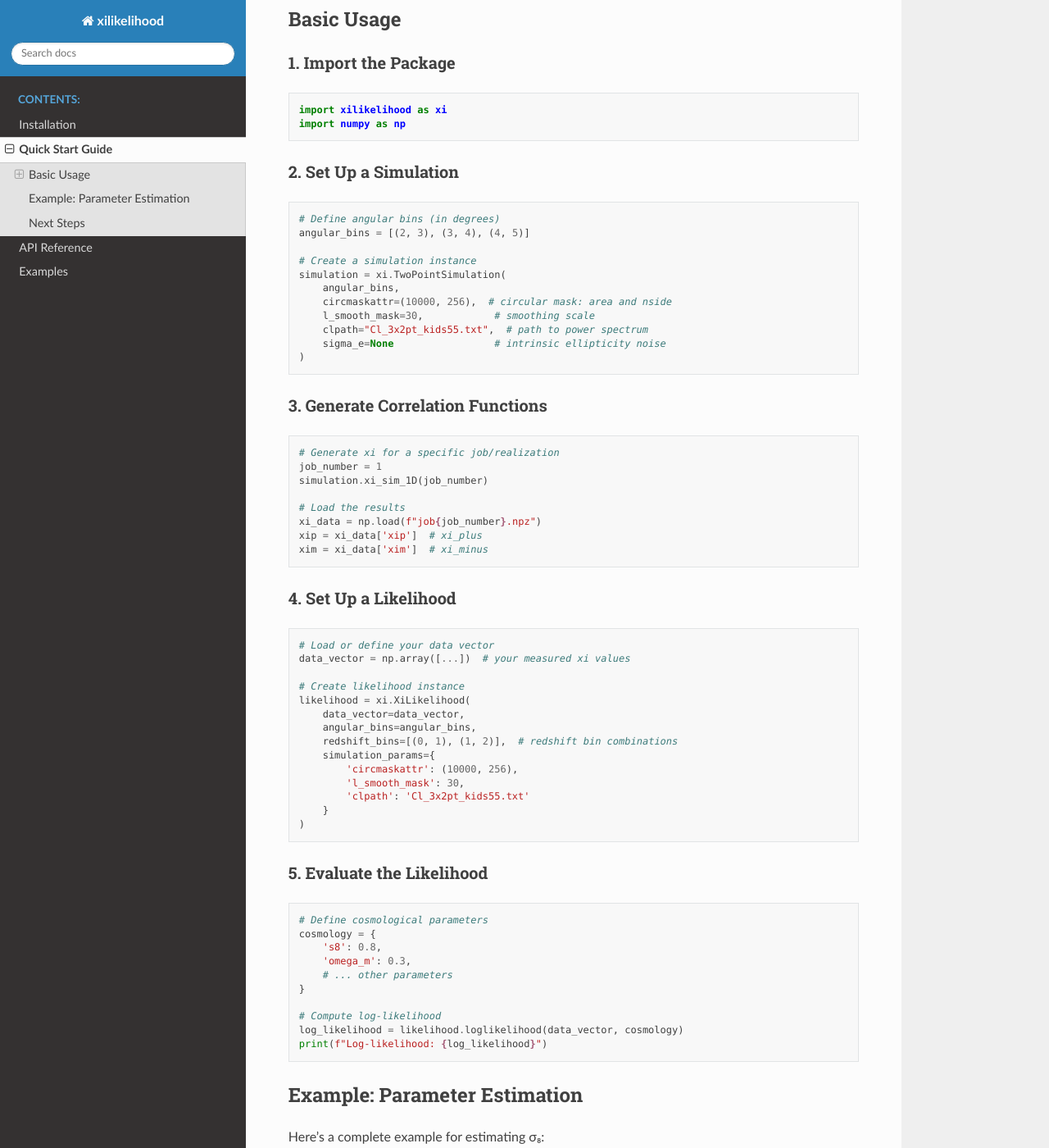
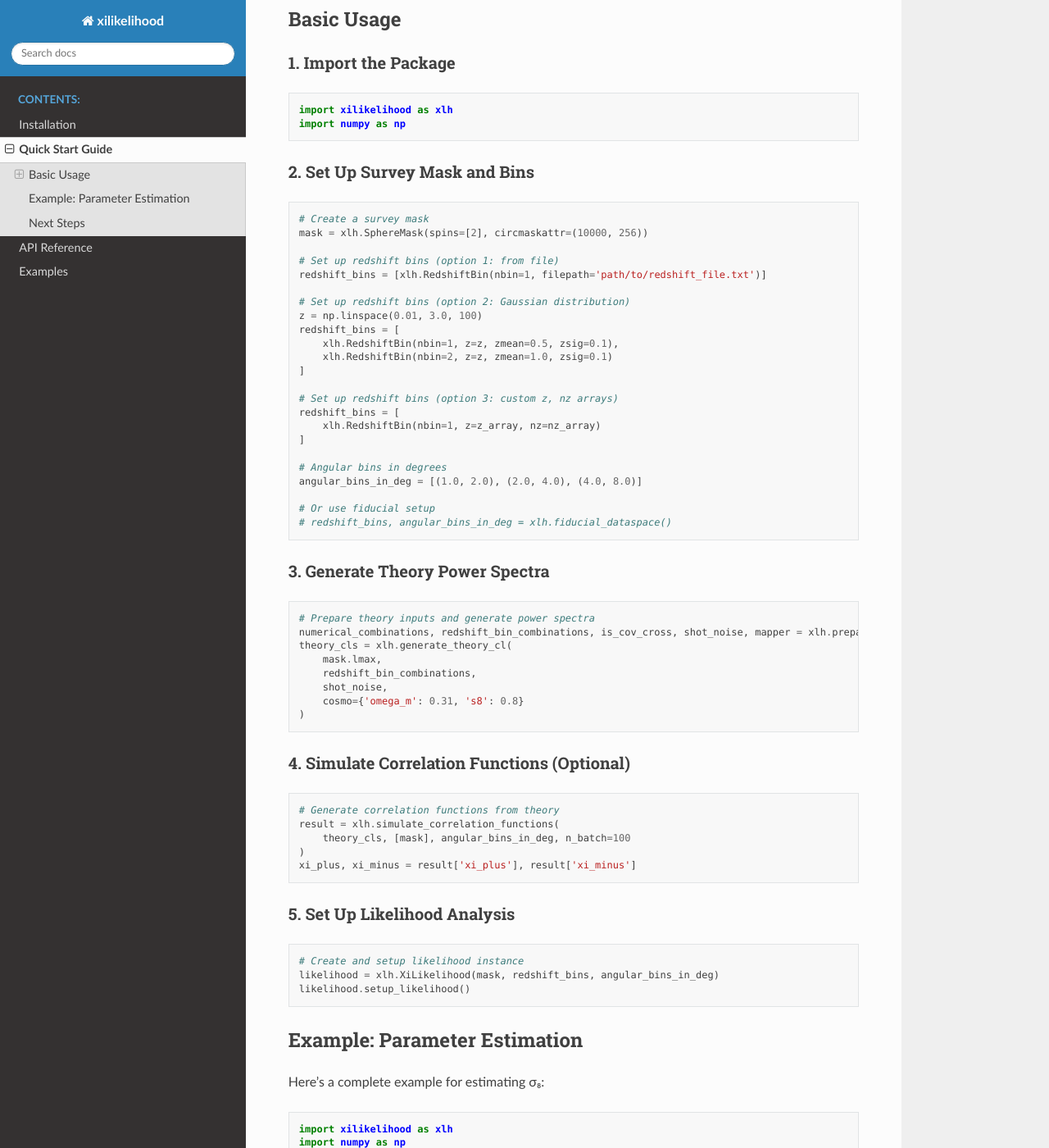
Before and after one commit to voehl12/xilikelihood, a Sphinx documentation site: the page built from docs/quickstart.md, in a window 1280 px wide and 1400 px high, scrolled down 225 px. Shown: the whole window at 82% size. Built offline with Sphinx 7.4.7 and the Read the Docs theme 3.1.0, drawn with Linux system fonts in a browser that asks for light colours; pages that are not in the unit, such as notebooks, are missing from menus; some of the changed text lies outside the part shown.

Commit message:
update documentation, README and add RedshiftBin to API

````diff
--- a/docs/quickstart.md
+++ b/docs/quickstart.md
@@ -7,71 +7,66 @@ This guide will help you get started with xilikelihood for two-point correlation
 ### 1. Import the Package
 
 ```python
-import xilikelihood as xi
+import xilikelihood as xlh
 import numpy as np
 ```
 
-### 2. Set Up a Simulation
+### 2. Set Up Survey Mask and Bins
 
 ```python
-# Define angular bins (in degrees)
-angular_bins = [(2, 3), (3, 4), (4, 5)]
+# Create a survey mask
+mask = xlh.SphereMask(spins=[2], circmaskattr=(10000, 256))
 
-# Create a simulation instance
-simulation = xi.TwoPointSimulation(
-    angular_bins,
-    circmaskattr=(10000, 256),  # circular mask: area and nside
-    l_smooth_mask=30,            # smoothing scale
-    clpath="Cl_3x2pt_kids55.txt",  # path to power spectrum
-    sigma_e=None                 # intrinsic ellipticity noise
+# Set up redshift bins (option 1: from file)
+redshift_bins = [xlh.RedshiftBin(nbin=1, filepath='path/to/redshift_file.txt')]
+
+# Set up redshift bins (option 2: Gaussian distribution)
+z = np.linspace(0.01, 3.0, 100)
+redshift_bins = [
+    xlh.RedshiftBin(nbin=1, z=z, zmean=0.5, zsig=0.1),
+    xlh.RedshiftBin(nbin=2, z=z, zmean=1.0, zsig=0.1)
+]
+
+# Set up redshift bins (option 3: custom z, nz arrays)
+redshift_bins = [
+    xlh.RedshiftBin(nbin=1, z=z_array, nz=nz_array)
+]
+
+# Angular bins in degrees
+angular_bins_in_deg = [(1.0, 2.0), (2.0, 4.0), (4.0, 8.0)]
+
+# Or use fiducial setup
+# redshift_bins, angular_bins_in_deg = xlh.fiducial_dataspace()
+```
+
+### 3. Generate Theory Power Spectra
+
+```python
+# Prepare theory inputs and generate power spectra
+numerical_combinations, redshift_bin_combinations, is_cov_cross, shot_noise, mapper = xlh.prepare_theory_cl_inputs(redshift_bins)
+theory_cls = xlh.generate_theory_cl(
+    mask.lmax,
+    redshift_bin_combinations,
+    shot_noise,
+    cosmo={'omega_m': 0.31, 's8': 0.8}
 )
 ```
 
-### 3. Generate Correlation Functions
+### 4. Simulate Correlation Functions (Optional)
 
 ```python
-# Generate xi for a specific job/realization
-job_number = 1
-simulation.xi_sim_1D(job_number)
-
-# Load the results
-xi_data = np.load(f"job{job_number}.npz")
-xip = xi_data['xip']  # xi_plus
-xim = xi_data['xim']  # xi_minus
+# Generate correlation functions from theory
+result = xlh.simulate_correlation_functions(
+    theory_cls, [mask], angular_bins_in_deg, n_batch=100
+)
+xi_plus, xi_minus = result['xi_plus'], result['xi_minus']
 ```
 
-### 4. Set Up a Likelihood
-
+### 5. Set Up Likelihood Analysis
 ```python
-# Load or define your data vector
-data_vector = np.array([...])  # your measured xi values
-
-# Create likelihood instance
-likelihood = xi.XiLikelihood(
-    data_vector=data_vector,
-    angular_bins=angular_bins,
-    redshift_bins=[(0, 1), (1, 2)],  # redshift bin combinations
-    simulation_params={
-        'circmaskattr': (10000, 256),
-        'l_smooth_mask': 30,
-        'clpath': 'Cl_3x2pt_kids55.txt'
-    }
-)
-```
-
-### 5. Evaluate the Likelihood
-
-```python
-# Define cosmological parameters
-cosmology = {
-    's8': 0.8,
-    'omega_m': 0.3,
-    # ... other parameters
-}
-
-# Compute log-likelihood
-log_likelihood = likelihood.loglikelihood(data_vector, cosmology)
-print(f"Log-likelihood: {log_likelihood}")
+# Create and setup likelihood instance
+likelihood = xlh.XiLikelihood(mask, redshift_bins, angular_bins_in_deg)
+likelihood.setup_likelihood()
 ```
 
 ## Example: Parameter Estimation
@@ -79,21 +74,22 @@ print(f"Log-likelihood: {log_likelihood}")
 Here's a complete example for estimating σ₈:
 
 ```python
-import xilikelihood as xi
+import xilikelihood as xlh
 import numpy as np
 
 # Set up the analysis
-angular_bins = [(2, 3), (3, 4)]
-likelihood = xi.XiLikelihood(
-    data_vector=measured_data,
-    angular_bins=angular_bins,
-    redshift_bins=[(0, 1)],
-    simulation_params={
-        'circmaskattr': (10000, 256),
-        'l_smooth_mask': 30,
-        'clpath': 'fiducial_cl.txt'
-    }
-)
+mask = xlh.SphereMask(spins=[2], circmaskattr=(10000, 256))
+
+# Create redshift bins
+z = np.linspace(0.01, 3.0, 100)
+redshift_bins = [xlh.RedshiftBin(nbin=1, z=z, zmean=0.5, zsig=0.1)]
+
+# Angular bins in degrees
+angular_bins_in_deg = [(1.0, 2.0), (2.0, 4.0), (4.0, 8.0)]
+
+# Set up likelihood
+likelihood = xlh.XiLikelihood(mask, redshift_bins, angular_bins_in_deg)
+likelihood.setup_likelihood()
 
 # Parameter grid
 s8_values = np.linspace(0.7, 0.9, 100)
--- a/xilikelihood/__init__.py
+++ b/xilikelihood/__init__.py
@@ -7,7 +7,7 @@ __version__ = "0.1.0"
 
 # Core user-facing functions
 from .simulate import simulate_correlation_functions, TwoPointSimulation
-from .theory_cl import generate_theory_cl, prepare_theory_cl_inputs
+from .theory_cl import generate_theory_cl, prepare_theory_cl_inputs, RedshiftBin
 from .likelihood import XiLikelihood, fiducial_dataspace
 from .mask_props import SphereMask
 from .file_handling import save_arrays, load_arrays, generate_filename
@@ -31,6 +31,7 @@ __all__ = [
 
     # Essential objects
     'SphereMask',
+    'RedshiftBin',
 
     # Key utilities
     'save_arrays',
````
Also changed, not shown: other parts of docs/quickstart.md (+2 -2 lines), README.md (+7 -4 lines), docs/examples/basic_simulation.md (+56 -40 lines), docs/examples/index.md (+4 -4 lines).
